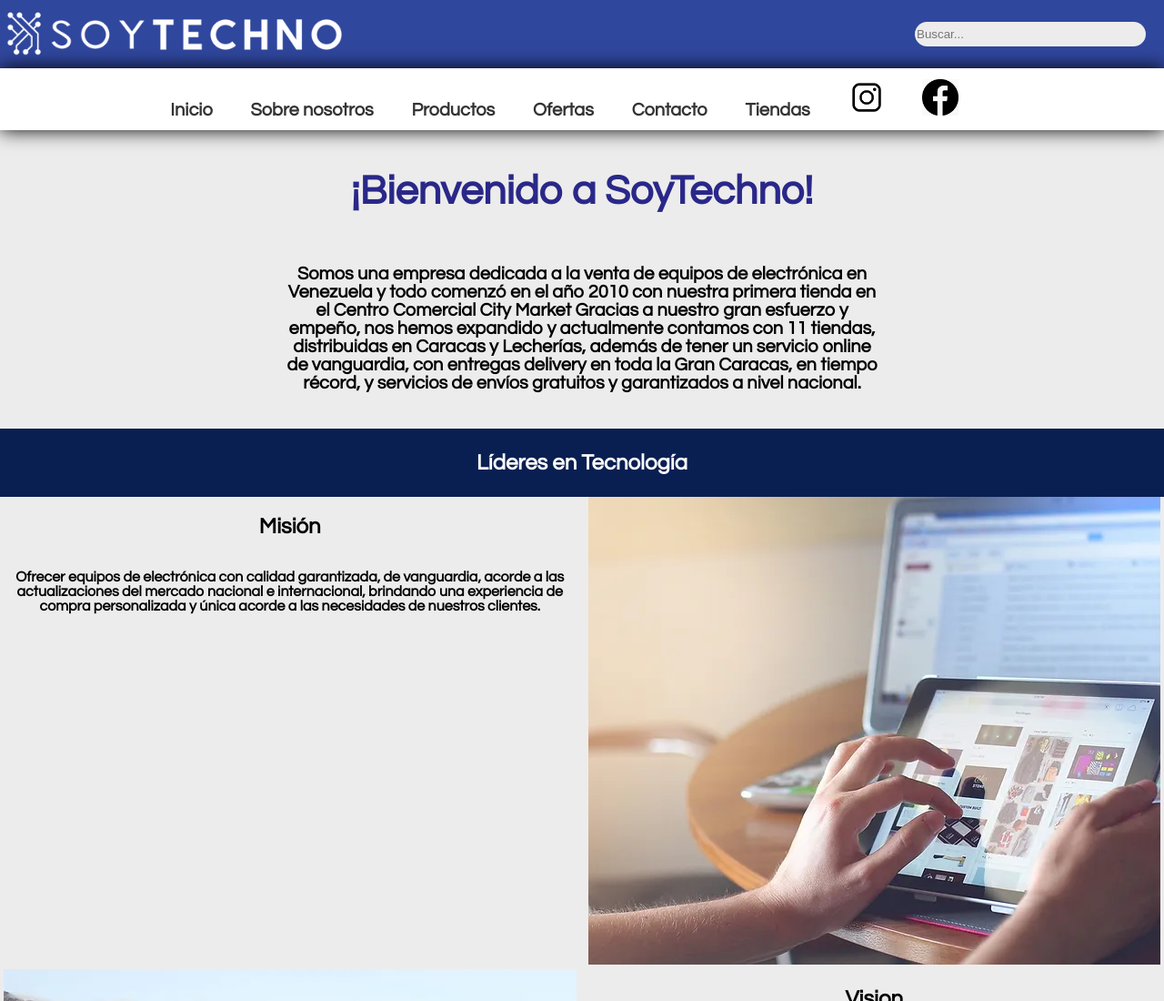
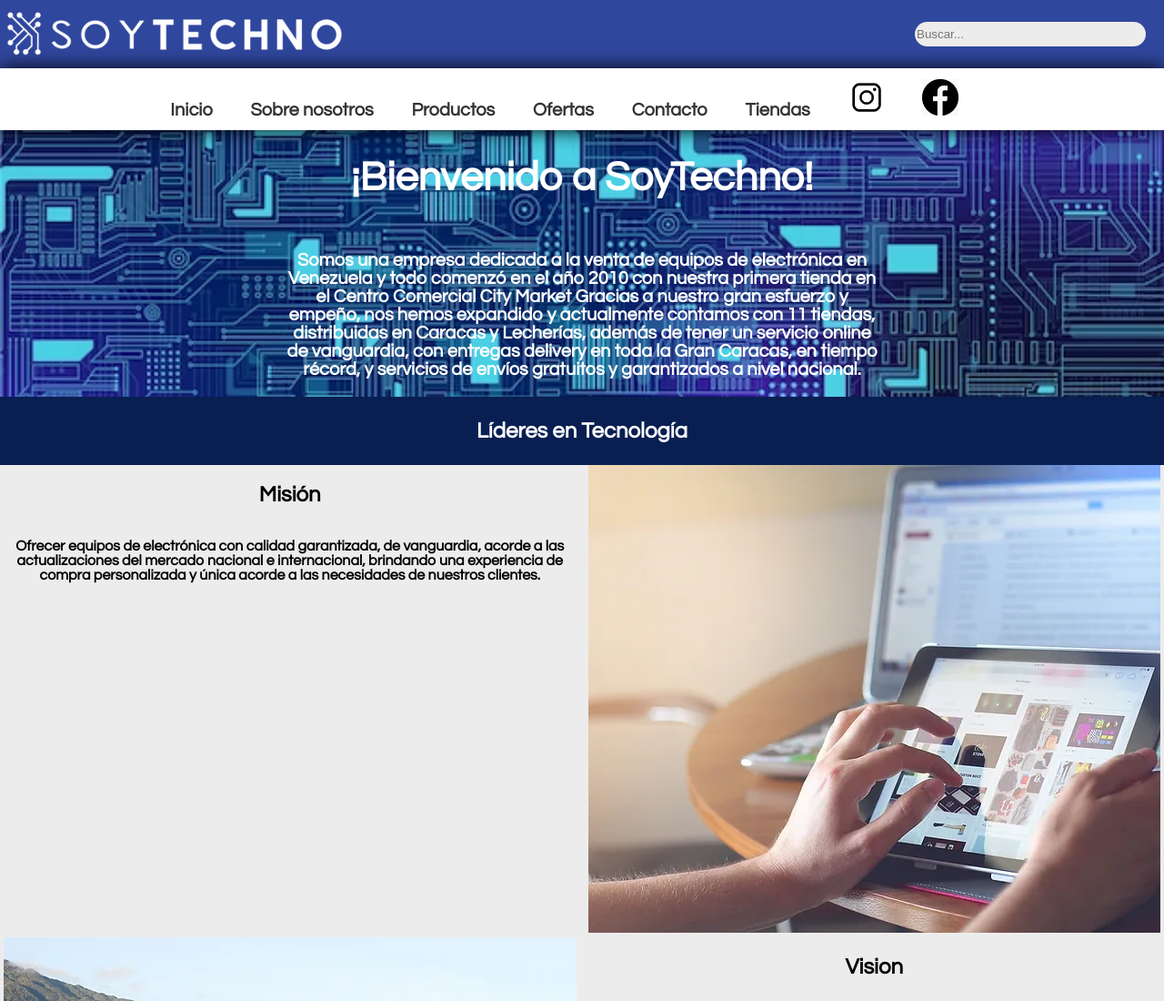
Before and after one commit to XaledaviX/page-Kristeans, a plain HTML site: page index.html in a window 1280 px wide. Shown: the top 1100 px of the page at 91% size. Drawn offline with Linux system fonts and the light colour scheme.

Commit message:
fondo section/background/img agregado

```diff
--- a/style.css
+++ b/style.css
@@ -64,7 +64,6 @@ nav ul li a {
     font-size: 20px;
     font-weight: 800;
     text-decoration: none;
-
     color: #333;
 }
 
@@ -81,9 +80,8 @@ nav ul li a img {
 /*/////////////////////////////////////////////////////////////////////////////*/
 
 main h1{
-    height: 300px;
     margin: 0;
-    height: 150px;
+    height: 135px;
 }
 
 .container-section{
@@ -91,10 +89,17 @@ main h1{
     flex-direction: column;
     align-items: center;
     justify-content: center;
+
+    background-image: url('./image/fondo-section.png');
+    background-size: cover;
+    background-position: center;
+    border-color:#333;
+    color: white;
 }
 
 .sub-title{
-    color:rgb(41 40 137);
+    border-color:#333;
+    color:white;
     font-size: 45px;
     font-weight: 1000;
 }
@@ -109,8 +114,7 @@ main h1{
 /*///////////////////////////////////////////////////////////////*/
 
 .sub-title-dos{
-    z-index: 30;
-    margin-bottom: 0px;
+    margin: 0px;
     height: 75px;
     width: 100%;
     background-color: rgb(9 31 82);
```
Also changed, not shown: image/fondo-section.png (added).
